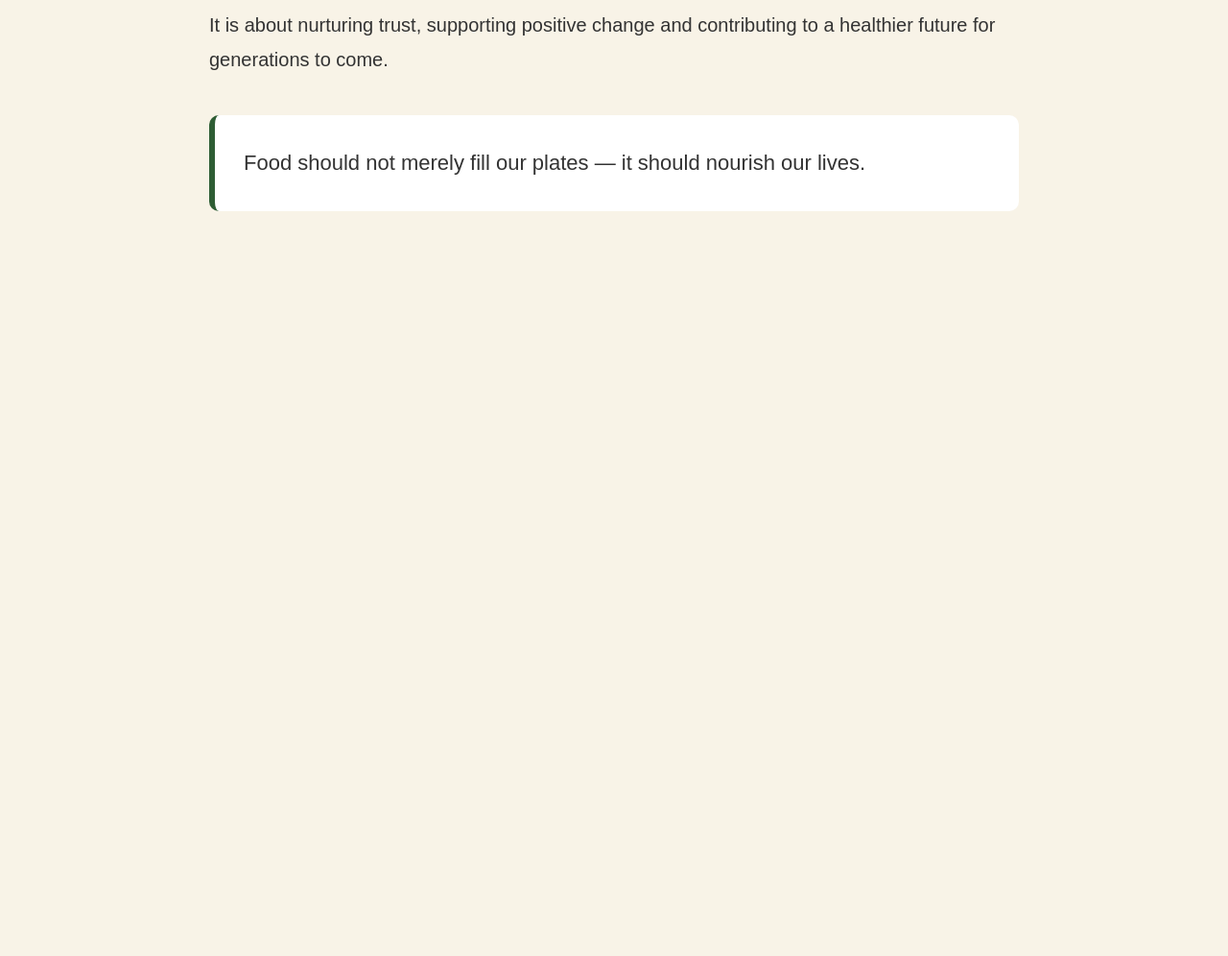
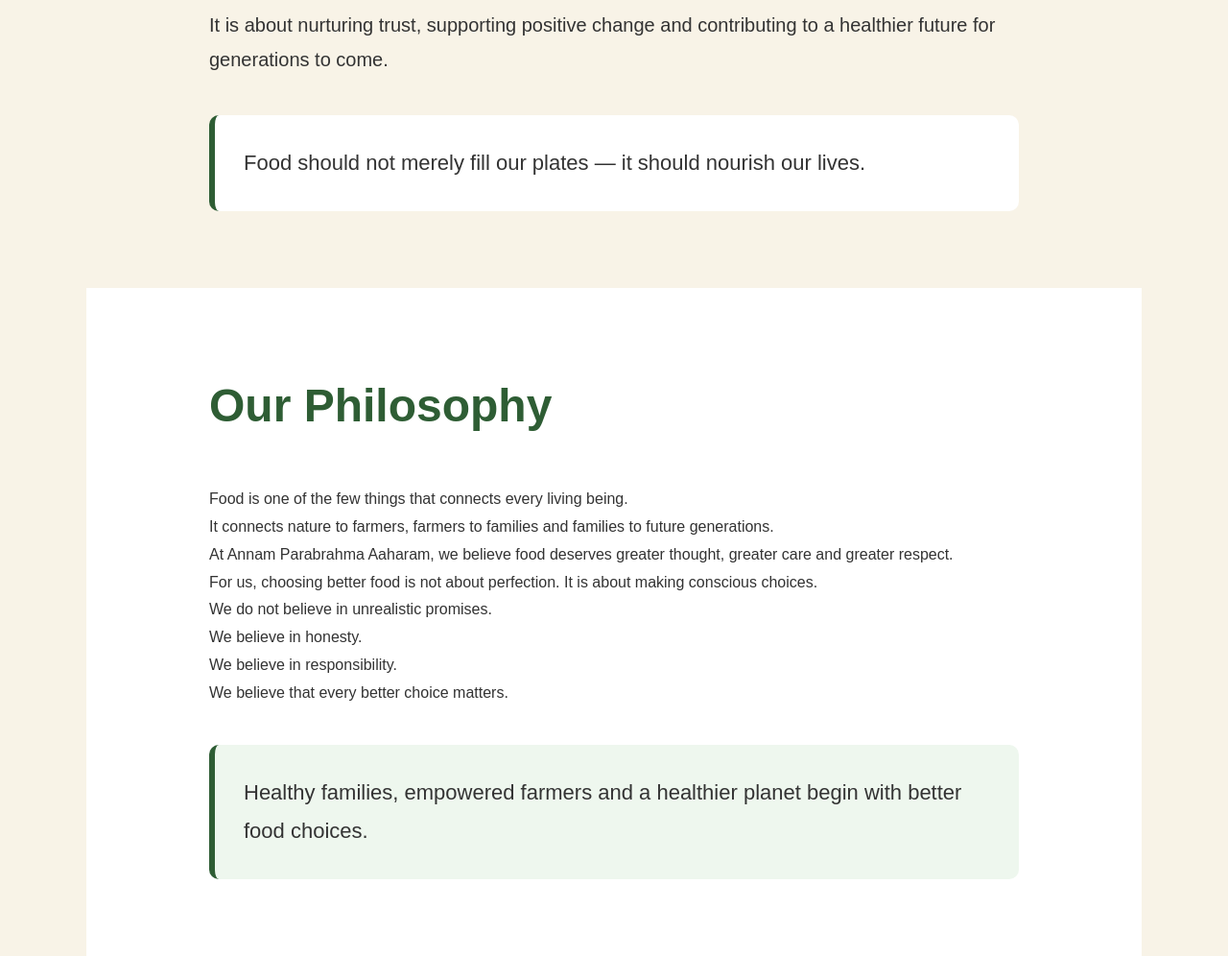
Before and after one commit to annamparabrahma/annamparabrahma.github.io, a plain HTML site: page index.html in a window 1280 px wide. Shown: the part 1692-2688 px from the top of the page at 96% size. Before the commit the page ends 1992 px from the top, so only its background shows below. Drawn offline with Linux system fonts and the light colour scheme.

Commit message:
Update index.html

```diff
--- a/index.html
+++ b/index.html
@@ -252,6 +252,52 @@
 
 </section>
 
+<section id="philosophy" style="padding:80px 10%; background:white;">
+
+<h2 style="color:#2E5D34; font-size:48px; margin-bottom:40px;">
+Our Philosophy
+</h2>
+
+<p>
+Food is one of the few things that connects every living being.
+</p>
+
+<p>
+It connects nature to farmers, farmers to families and families to future generations.
+</p>
+
+<p>
+At Annam Parabrahma Aaharam, we believe food deserves greater thought, greater care and greater respect.
+</p>
+
+<p>
+For us, choosing better food is not about perfection. It is about making conscious choices.
+</p>
+
+<p>
+We do not believe in unrealistic promises.
+</p>
+
+<p>
+We believe in honesty.
+</p>
+
+<p>
+We believe in responsibility.
+</p>
+
+<p>
+We believe that every better choice matters.
+</p>
+
+<div style="margin-top:40px; background:#eef7ee; padding:30px; border-left:6px solid #2E5D34; border-radius:10px; font-size:22px;">
+
+Healthy families, empowered farmers and a healthier planet begin with better food choices.
+
+</div>
+
+</section>
+
 </body>
 
 </html>
```
